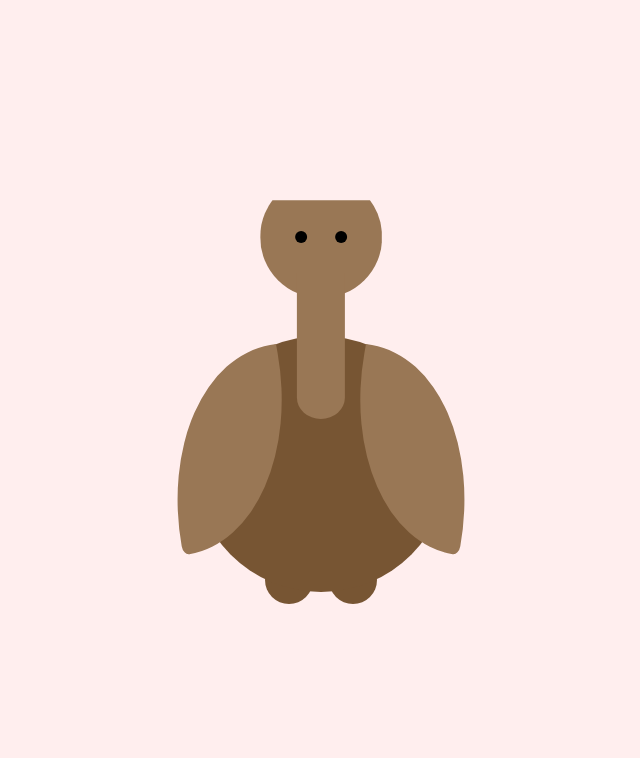
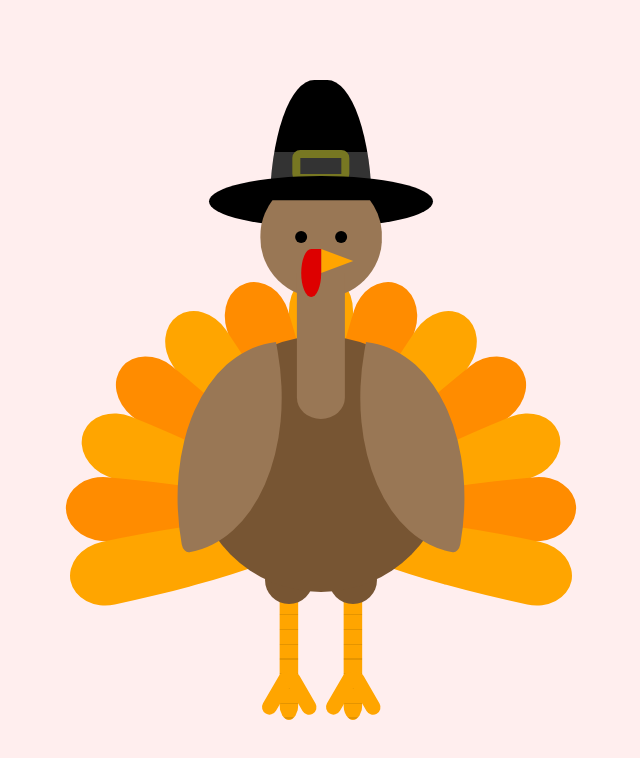
Before and after one commit to 528ggibbs-lang/turkeyTime, a plain HTML site: page index.html in a window 1280 px wide. Shown: the whole page, without its empty margins (319-959 px from the left). Drawn offline with Linux system fonts and the light colour scheme.

Commit message:
Base Turkey

```diff
--- a/style.css
+++ b/style.css
@@ -1,7 +1,9 @@
-html, body {
+html,
+body {
     overflow: hidden;
     background: #fee;
 }
+
 .turkey {
     --brown1: #753;
     --brown2: #975;
@@ -28,39 +30,40 @@ html, body {
     background: var(--brown1);
     color: var(--brown1);
     border-radius: 50%;
-    top:40%;
-    left:50%;
-    transform: translate(-50%,0);
+    top: 40%;
+    left: 50%;
+    transform: translate(-50%, 0);
     box-shadow:
         -4vmin 14.5vmin 0 -13vmin,
-        4vmin 14.5vmin 0 -13vmin;
+        4vmin 14.5vmin 0 -13vmin
 }
 
 .wings {
     background: var(--brown2);
     height: 30%;
     width: 20%;
-    border-radius: 100% 0 100% 5%;
+    border-radius: 100% 0% 100% 5%;
     transform-origin: top right;
-    top:41.21%;
-    left:23%;
+    top: 41%;
+    left: 23%;
     transform: rotate(-10deg);
-
 }
 
-.wings + .wings {
+
+
+.wings+.wings {
     left: auto;
     right: 43%;
-    transform: scaleX(-1) rotate(-10deg);
+    transform: scaleX(-1) rotate(-10deg)
 }
 
 .head {
-    height:19%;
-    width:19%;
-    top:15%;
-    left:50%;
+    width: 19%;
+    height: 19%;
     border-radius: 50%;
     background: var(--brown2);
+    top: 15%;
+    left: 50%;
     transform: translate(-50%, 0);
     clip-path: polygon(0% 20%, 100% 20%, 100% 500%, 0% 500%);
 }
@@ -68,23 +71,183 @@ html, body {
 .head::before {
     content: "";
     display: block;
-    position:absolute;
-    height:120%;
-    width:40%;
+    position: absolute;
+    width: 40%;
+    height: 120%;
     background: var(--brown2);
-    top:80%;
-    left:50%;
-    transform: translate(-50%,0);
+    top: 80%;
+    left: 50%;
+    transform: translate(-50%, 0);
     border-radius: 0 0 100% 100% / 30%;
 }
 
 .eye {
-    width:10%;
-    height:10%;
+    width: 10%;
+    height: 10%;
     background: black;
     border-radius: 50%;
-    top:45%;
-    left:50%;
+    top: 45%;
+    left: 50%;
     transform: translate(-50%, 0) translate(-2.5vmin, 0);
-    box-shadow: 5vmin 0;
+    box-shadow: 5vmin 0
 }
+
+.beak {
+    width: 4vmin;
+    height: 3vmin;
+    border-left: 4vmin solid var(--orange1);
+    border-top: 1.5vmin solid transparent;
+    border-bottom: 1.5vmin solid transparent;
+    top: 60%;
+    left: 50%;
+}
+
+.red {
+    width: 2.5vmin;
+    height: 6vmin;
+    background: #d00;
+    border-radius: 100% / 100% 0 100% 100%;
+    top: 60%;
+    left: 50%;
+    transform: translate(-100%, 0);
+}
+
+.leg {
+    width: 3%;
+    height: 21%;
+    background: var(--orange1);
+    top: 79%;
+    left: 50%;
+    transform: translate(-50%, 0) translate(-4vmin, 0);
+    border-radius: 5vmin / 50%;
+    background-image:
+        repeating-linear-gradient(transparent 0 10%, rgba(0, 0, 0, 0.1) 0 11%);
+}
+
+.leg+.leg {
+    transform: translate(-50%, 0) translate(4vmin, 0);
+}
+
+.leg::before,
+.leg::after {
+    content: "";
+    display: block;
+    position: absolute;
+    width: 80%;
+    height: 35%;
+    left: 50%;
+    bottom: 0;
+    background: var(--orange1);
+    border-radius: 5vmin;
+    transform-origin: 50% 0;
+    transform: translate(-50%, 0) rotate(30deg);
+}
+
+.leg::after {
+    transform: translate(-50%, 0) rotate(-30deg);
+}
+
+.hat-bottom {
+    width: 35%;
+    height: 8%;
+    border-radius: 50%;
+    background: black;
+    top: 15%;
+    left: 50%;
+    transform: translate(-50%, 0);
+}
+
+.hat-top {
+    width: 16%;
+    height: 20%;
+    background: black;
+    box-shadow: inset 0 -7vmin #fff3;
+    border-radius: 100% / 230% 230% 0% 0%;
+    top: 0;
+    left: 50%;
+    transform: translate(-50%, 0);
+}
+
+.hat-top::before {
+    content: "";
+    display: block;
+    position: absolute;
+    width: 40%;
+    height: 2vmin;
+    border: 1vmin solid #772;
+    border-radius: 1vmin;
+    bottom: 3.25vmin;
+    left: 50%;
+    transform: translate(-50%, 0);
+}
+
+.tail {
+    width: 10%;
+    height: 40%;
+    background: var(--orange1);
+    border-radius: 100% / 30% 30% 170% 170%;
+    transform-origin: 50% 100%;
+    top: 30%;
+    left: 50%;
+    transform: translate(-50%, 0);
+}
+
+.tail:nth-child(odd) {
+    background: var(--orange1);
+}
+
+.tail:nth-child(even) {
+    background: var(--orange2);
+}
+
+.tail:nth-child(1) {
+    transform: translate(-50%, 0) rotate(0);
+}
+
+.tail:nth-child(2) {
+    transform: translate(-50%, 0) rotate(17deg);
+}
+
+.tail:nth-child(3) {
+    transform: translate(-50%, 0) rotate(34deg);
+}
+
+.tail:nth-child(4) {
+    transform: translate(-50%, 0) rotate(51deg);
+}
+
+.tail:nth-child(5) {
+    transform: translate(-50%, 0) rotate(68deg);
+}
+
+.tail:nth-child(6) {
+    transform: translate(-50%, 0) rotate(85deg);
+}
+
+.tail:nth-child(7) {
+    transform: translate(-50%, 0) rotate(102deg);
+}
+
+.tail:nth-child(8) {
+    transform: translate(-50%, 0) rotate(-17deg);
+}
+
+.tail:nth-child(9) {
+    transform: translate(-50%, 0) rotate(-34deg);
+}
+
+.tail:nth-child(10) {
+    transform: translate(-50%, 0) rotate(-51deg);
+}
+
+.tail:nth-child(11) {
+    transform: translate(-50%, 0) rotate(-68deg);
+}
+
+.tail:nth-child(12) {
+    transform: translate(-50%, 0) rotate(-85deg);
+}
+
+.tail:nth-child(13) {
+    transform: translate(-50%, 0) rotate(-102deg);
+}
```
